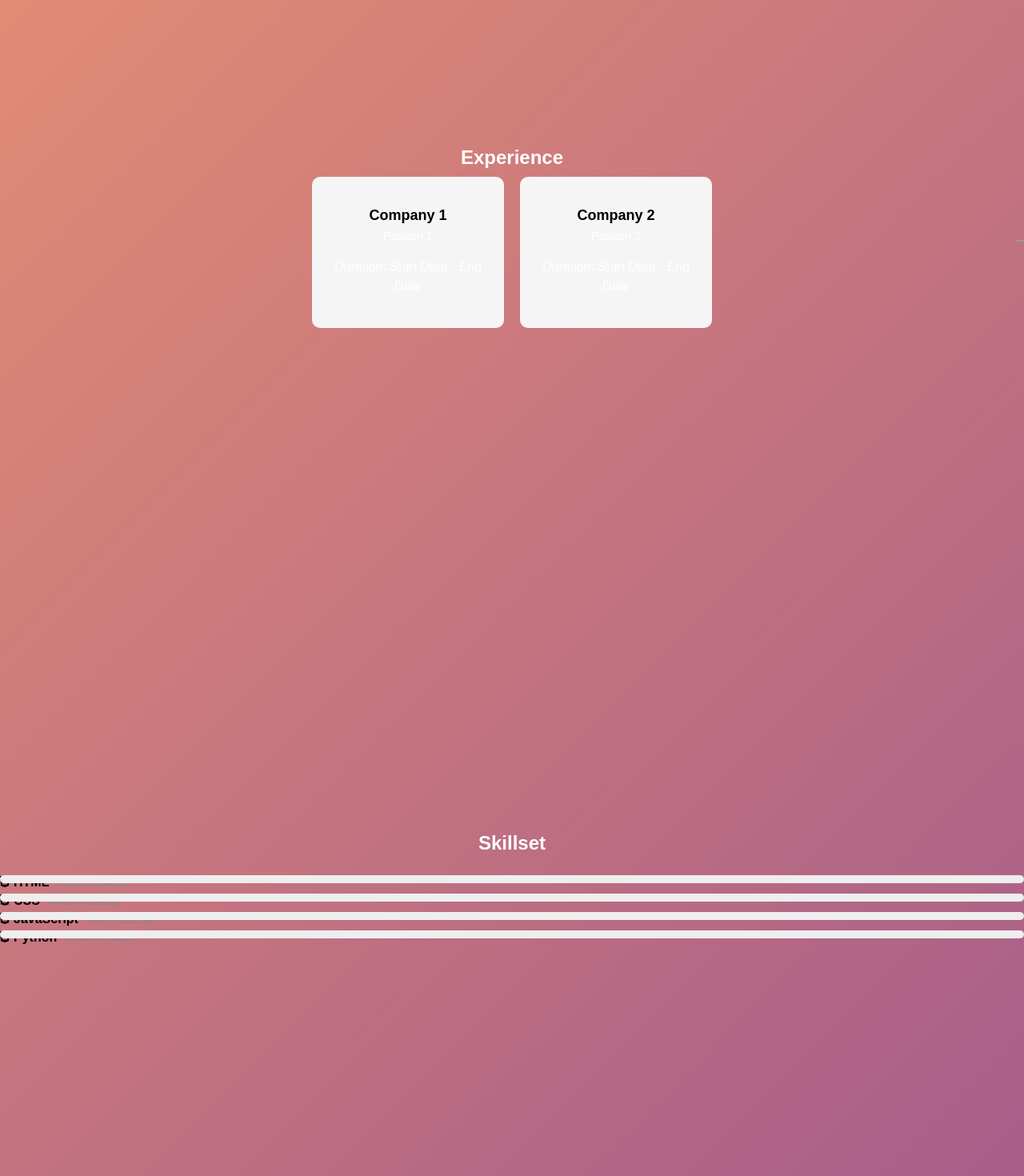
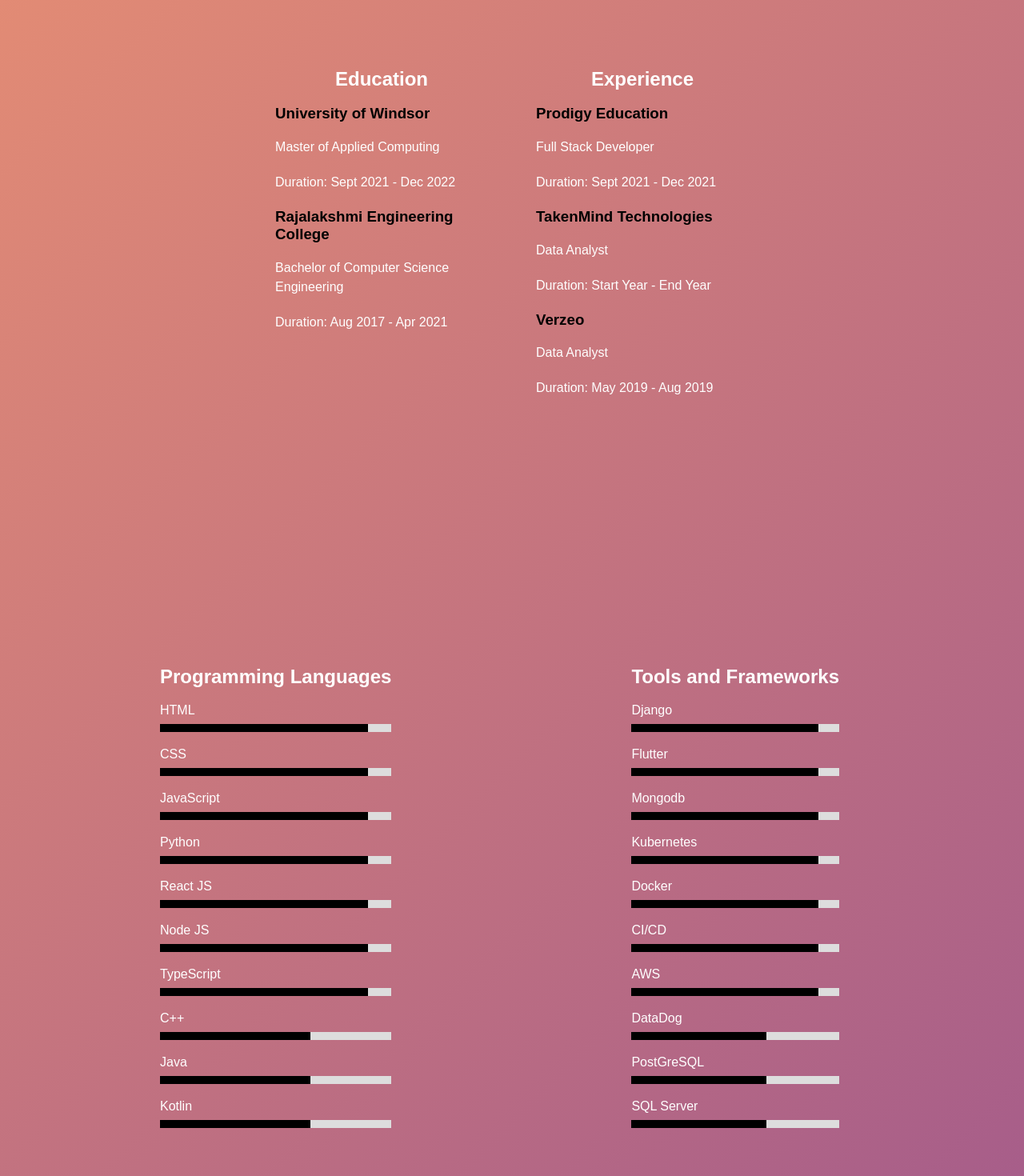
Before and after one commit to JananiSuresh168/JananiSuresh168.github.io, a React (Create React App) app: page / in a window 1280 px wide. Shown: the part 980-2450 px from the top of the page at 80% size. Built offline with nearby package versions, Linux system fonts and the light colour scheme.

Commit message:
Design Outline

```diff
--- a/src/App.css
+++ b/src/App.css
@@ -309,121 +309,71 @@
   justify-content: space-between;
 }
 
-.experience-item {
-  background-color: #f5f5f5;
-  border-radius: 10px;
-  padding: 20px;
-  margin: 10px;
-  width: 200px;
-  text-align: center;
+.experience-container {
+  display: flex;
+  justify-content: space-between;
+  gap: 40px;
 }
 
-.experience-item:before {
-  content: "";
-  position: absolute;
-  top: 50%;
-  left: 100%;
-  width: 20px;
-  height: 2px;
-  background-color: #999;
-  transform: translate(-50%, -50%);
+.education-section,
+.experience-section {
+  flex-basis: calc(50% - 20px); /* Adjust the spacing between sections */
 }
 
-.experience-item:first-child:before {
-  display: none;
+.education-section {
+  margin-right: 20px; /* Add spacing between sections */
 }
 
-.experience-item-header {
-  margin-bottom: 10px;
+
+#skillset {
+  margin-top: 20px;
+  margin-left: 200px;
+  display: flex;
+  flex-direction: column;
+  align-items: flex-start; /* Align items to the left */
 }
 
-.experience-item-header h3 {
-  font-size: 18px;
+#skillset p {
   margin-bottom: 5px;
 }
 
-.experience-item-header p {
-  margin: 0;
-  font-size: 14px;
+.skill-container {
+  display: flex;
+  justify-content: space-between;
+  gap: 300px;
 }
 
-#skillset {
-  margin-top: 20px;
+.container {
+  width: 100%;
+  height: 10px;
+  background-color: #ddd;
+  margin-left: 0;
 }
 
-#skillset h2 {
-  font-size: 24px;
-  margin-bottom: 10px;
+.skills {
+  height: 100%;
+  color: #000;
 }
 
-#skillset ul {
-  list-style-type: none;
-  padding: 0;
+.skill-section1 {
+
 }
 
-#skillset li {
-  margin-bottom: 5px;
+.skill-section2 {
+
 }
 
-.language {
-  font-weight: bold;
-  margin-left: 5px;
+.html {
+  width: 90%;
+  background-color: black;
 }
 
-.level {
-  margin-left: 10px;
-  font-style: italic;
-  color: #888;
+.css {
+  width: 80%;
+  background-color: black;
 }
 
-.fa {
-  margin-right: 5px;
+.js {
+  width: 65%;
+  background-color: black;
 }
-
-#skillset ul {
-  /* Rest of the styles */
-
-  /* Set the width and height of the progress bar container */
-  width: 100%;
-}
-
-#skillset li {
-  /* Rest of the styles */
-
-  /* Position the progress bar container */
-  position: relative;
-}
-
-#skillset .progress-bar {
-  position: absolute;
-  top: 0;
-  left: 0;
-  height: 10px;
-  background-color: #eee;
-  width: 100%;
-  border-radius: 5px;
-}
-
-#skillset .progress {
-  position: absolute;
-  top: 0;
-  left: 0;
-  height: 100%;
-  background-color: #4caf50;
-  border-radius: 5px;
-  width: 0;
-  transition: width 0.3s ease-in-out;
-}
-
-/* Add classes to adjust the progress bar width based on the skill level */
-#skillset .level-beginner .progress {
-  width: 30%;
-}
-
-#skillset .level-intermediate .progress {
-  width: 60%;
-}
-
-#skillset .level-advanced .progress {
-  width: 90%;
-}
--- a/src/App.js
+++ b/src/App.js
@@ -27,6 +27,7 @@
     };
   }, []);
 
+
   return (
     <div className="App">
       <header>
@@ -43,7 +44,7 @@
   id="about"
   className={visibleSections.includes(document.getElementById('about')) ? 'section visible' : 'section'}
 >
-  <h2>A little about me</h2>
+  <h2>Turing Vision into code and design</h2>
   <div className="about-content">
     <div className="aboutmeimage">
       <img src="profile.jpeg" alt="myimage" />
@@ -67,74 +68,156 @@
 
 
 
-      <section
-        id="experience"
-        className={visibleSections.includes(document.getElementById('experience')) ? 'section visible' : 'section'}
-      >
+<section id="experience" className={visibleSections.includes(document.getElementById('experience')) ? 'section visible' : 'section'}>
+  <div className="experience-container">
+    <div className="education-section">
+      <h2>Education</h2>
+      <div className="education-item">
+        <div className="education-item-header">
+          <h3>University of Windsor</h3>
+          <p>Master of Applied Computing</p>
+        </div>
+        <div className="education-item-details">
+          <p>Duration: Sept 2021 - Dec 2022</p>
+        </div>
+      </div>
+      <div className="education-item">
+        <div className="education-item-header">
+          <h3>Rajalakshmi Engineering College</h3>
+          <p>Bachelor of Computer Science Engineering</p>
+        </div>
+        <div className="education-item-details">
+          <p>Duration: Aug 2017 - Apr 2021</p>
+        </div>
+      </div>
+    </div>
+    <div className="experience-section">
       <h2>Experience</h2>
-        <div className="flowchart-container">
       <div className="experience-item">
         <div className="experience-item-header">
-              <h3>Company 1</h3>
-              <p>Position 1</p>
+          <h3>Prodigy Education</h3>
+          <p>Full Stack Developer</p>
         </div>
         <div className="experience-item-details">
-              <p>Duration: Start Date - End Date</p>
+          <p>Duration: Sept 2021 - Dec 2021</p>
         </div>
       </div>
       <div className="experience-item">
         <div className="experience-item-header">
-              <h3>Company 2</h3>
-              <p>Position 2</p>
+          <h3>TakenMind Technologies</h3>
+          <p>Data Analyst</p>
         </div>
         <div className="experience-item-details">
-              <p>Duration: Start Date - End Date</p>
+          <p>Duration: Start Year - End Year</p>
+        </div>
+      </div>
+      <div className="experience-item">
+        <div className="experience-item-header">
+          <h3>Verzeo</h3>
+          <p>Data Analyst</p>
+        </div>
+        <div className="experience-item-details">
+          <p>Duration: May 2019 - Aug 2019</p>
+        </div>
       </div>
     </div>
   </div>
 </section>
 
-      <section
-        id="skillset"
-        ref={skillsetRef}
-        className={visibleSections.includes(skillsetRef.current) ? 'section visible' : 'section'}
-      >
-        <h2>Skillset</h2>
-        <ul>
-        <li>
-    <i class="fab fa-html5"></i>
-    <span class="language">HTML</span>
-    <span class="level level-intermediate">Intermediate</span>
-    <div class="progress-bar">
-      <div class="progress"></div>
+
+
+<section id="skillset" ref={skillsetRef} className={visibleSections.includes(skillsetRef.current) ? 'section visible' : 'section'}>
+<div className="skill-container">
+<div className="skill-section2">
+  <h2>Programming Languages</h2>
+ <p>HTML</p>
+ <div class="container">
+   <div class="skills html"></div>
  </div>
-  </li>
-  <li>
-    <i class="fab fa-html5"></i>
-    <span class="language">CSS</span>
-    <span class="level level-intermediate">Intermediate</span>
-    <div class="progress-bar">
-      <div class="progress"></div>
+ <p>CSS</p>
+ <div class="container">
+   <div class="skills html"></div>
  </div>
-  </li>
-  <li>
-    <i class="fab fa-html5"></i>
-    <span class="language">JavaScript</span>
-    <span class="level level-intermediate">Intermediate</span>
-    <div class="progress-bar">
-      <div class="progress"></div>
+ <p>JavaScript</p>
+ <div class="container">
+   <div class="skills html"></div>
  </div>
-  </li>
-  <li>
-    <i class="fab fa-html5"></i>
-    <span class="language">Python</span>
-    <span class="level level-intermediate">Intermediate</span>
-    <div class="progress-bar">
-      <div class="progress"></div>
+ <p>Python</p>
+ <div class="container">
+   <div class="skills html"></div>
  </div>
-  </li>
-        </ul>
+ <p>React JS</p>
+ <div class="container">
+   <div class="skills html"></div>
+ </div>
+ <p>Node JS</p>
+ <div class="container">
+   <div class="skills html"></div>
+ </div>
+ <p>TypeScript</p>
+ <div class="container">
+   <div class="skills html"></div>
+ </div>
+ <p>C++</p>
+ <div class="container">
+   <div class="skills js"></div>
+ </div>
+ <p>Java</p>
+ <div class="container">
+   <div class="skills js"></div>
+ </div>
+ <p>Kotlin</p>
+ <div class="container">
+   <div class="skills js"></div>
+ </div>
+ </div>
+ <div className="skill-section2">
+  <h2>Tools and Frameworks</h2>
+ <p>Django</p>
+ <div class="container">
+   <div class="skills html"></div>
+ </div>
+ <p>Flutter</p>
+ <div class="container">
+   <div class="skills html"></div>
+ </div>
+ <p>Mongodb</p>
+ <div class="container">
+   <div class="skills html"></div>
+ </div>
+ <p>Kubernetes</p>
+ <div class="container">
+   <div class="skills html"></div>
+ </div>
+ <p>Docker</p>
+ <div class="container">
+   <div class="skills html"></div>
+ </div>
+ <p>CI/CD</p>
+ <div class="container">
+   <div class="skills html"></div>
+ </div>
+ <p>AWS</p>
+ <div class="container">
+   <div class="skills html"></div>
+ </div>
+ <p>DataDog</p>
+ <div class="container">
+   <div class="skills js"></div>
+ </div>
+ <p>PostGreSQL</p>
+ <div class="container">
+   <div class="skills js"></div>
+ </div>
+ <p>SQL Server</p>
+ <div class="container">
+   <div class="skills js"></div>
+ </div>
+ </div>
+ </div>
+
 </section>
+
 
       <section
   id="projects"
```
Lines whose indentation alone changed are shown as unchanged.
